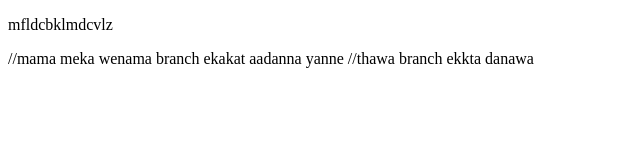
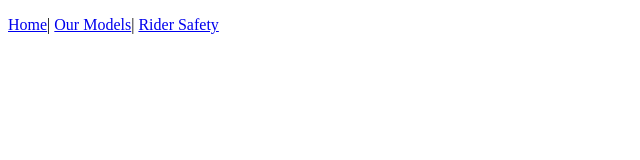
Before and after one commit to tharuind/lab-3, a plain HTML site: page index.html in a window 1280 px wide. Shown: the whole page, without its empty margins (0-640 px from the left). Drawn offline with Linux system fonts and the light colour scheme.

Commit message:
add tabs button

```diff
--- a/index.html
+++ b/index.html
@@ -3,19 +3,13 @@
     <head>
         <meta charset="UTF-8">
         <meta name="viewport" content="width=device-width, initial-scale=1.0">
-        <title>Document</title>
+        <title>ecoride</title>
     </head>
     <body>
 <p>
-    mfldcbklmdcvlz
+    <a href="index.html">Home</a>|
+    <a href="models.html">Our Models</a>|
+    <a href="safety.html">Rider Safety</a>
 </p>
     </body>
 </html>
-
-
-
-//mama meka wenama branch ekakat aadanna yanne
-
-
-
-//thawa branch ekkta danawa
```
